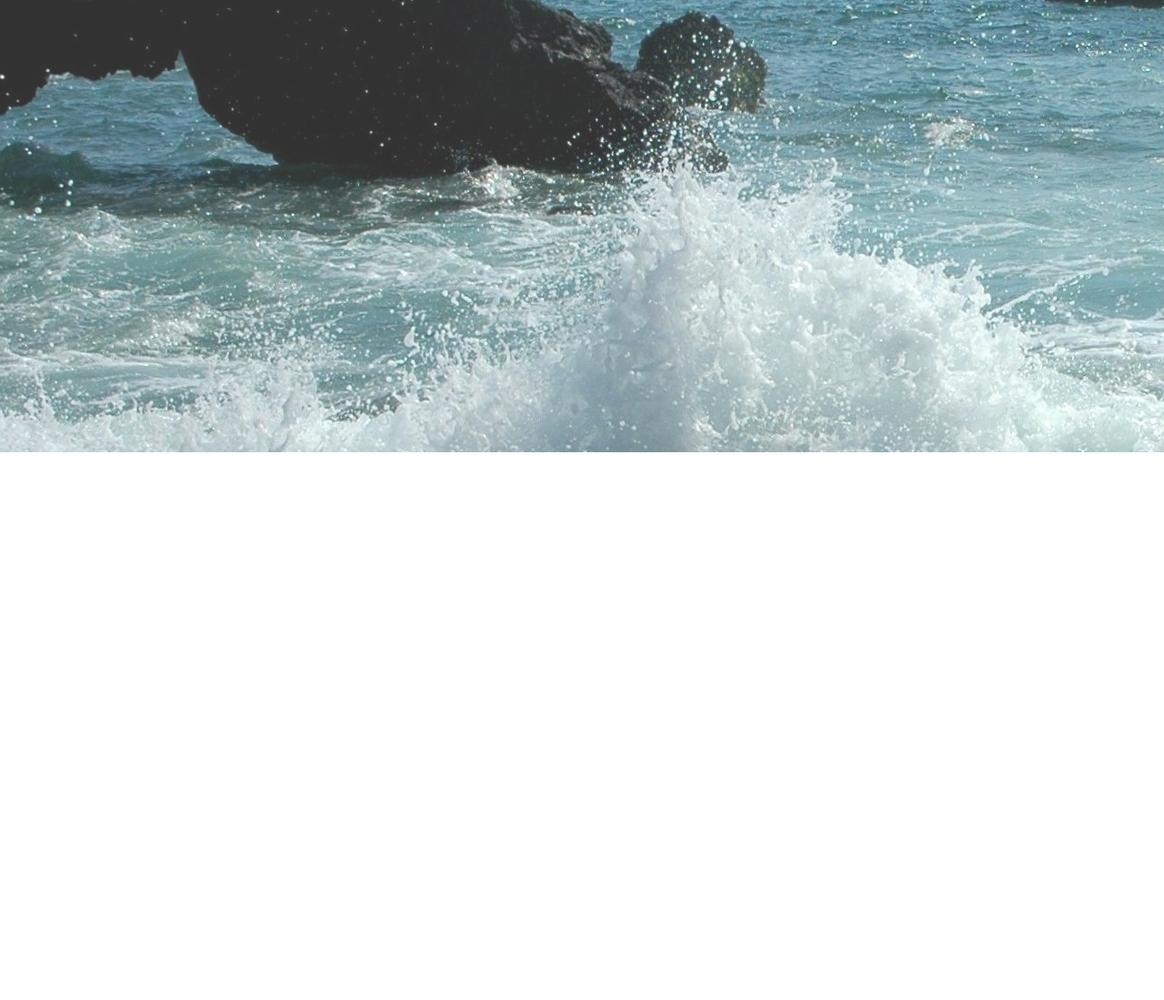
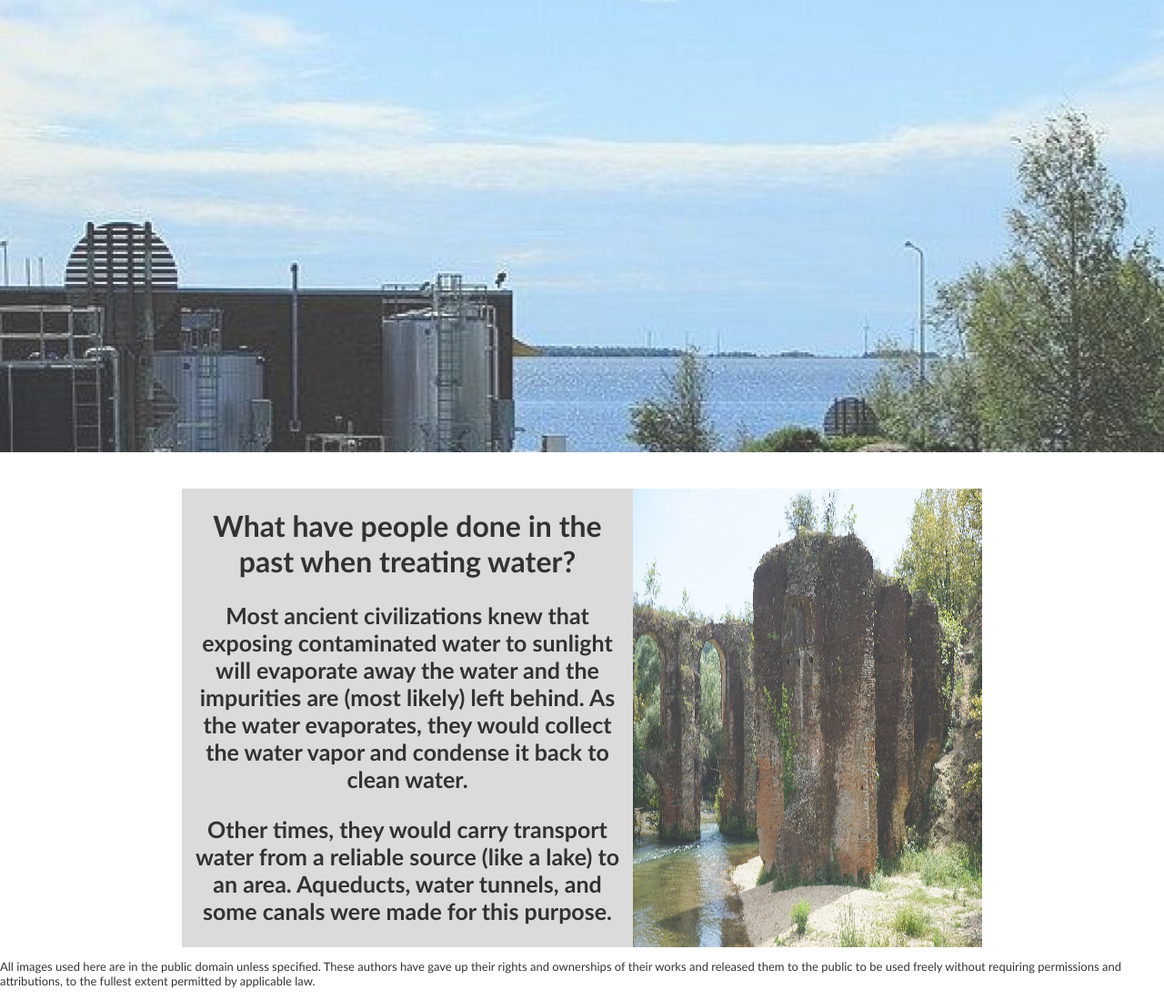
Before and after one commit to jljlspeedrunning/code_comp, a plain HTML site: page management.html in a window 1280 px wide. Shown: the part 92-1191 px from the top of the page at 91% size. Before the commit the page ends 800 px from the top, so only its background shows below. Drawn offline with Linux system fonts and the light colour scheme.

Commit message:
added on to some pages, added/modified some images

```diff
--- a/management.html
+++ b/management.html
@@ -8,7 +8,7 @@
         <title>Water Management</title>
     </head>
     <body>
-        <div style="background-image: url(resources/ocean.jpg);">
+        <div style="background-image: url(resources/wastewater_treatment.jpg);">
             <div id="side_more">
                 <h1 id="heading" onclick="location.href='index.html'">Clean Water Sanitation <img src="resources/droplet_logo.png" alt="droplet" style="height: 40px; width: auto;"></h1>
 
@@ -20,5 +20,20 @@
             </div>
             <div style="height: 500px"></div>
         </div>
+
+        <div class="side">
+            <div class="left" style="background-color: lightgrey;">
+                <div class="textbox">
+                    <h1>What have people done in the past when treating water?</h1>
+                    <h3>Most ancient civilizations knew that exposing contaminated water to sunlight will evaporate away the water and the impurities are (most likely) left behind. As the water evaporates, they would collect the water vapor and condense it back to clean water.</h3>
+                    <h3>Other times, they would carry transport water from a reliable source (like a lake) to an area. Aqueducts, water tunnels, and some canals were made for this purpose.</h3>
+                </div>
+            </div>
+            <img class="right" src="resources/aqueduct.jpg">
+        </div>
+
+        <p style="font-size: 13px;">
+            All images used here are in the public domain unless specified. These authors have gave up their rights and ownerships of their works and released them to the public to be used freely without requiring permissions and attributions, to the fullest extent permitted by applicable law.
+        </p>
     </body>
 </html>
```
Also changed, not shown: activities.html (+7 -3 lines), resources/aqueduct.jpg (added), resources/collecting_water_river.jpg (deleted), resources/wastewater_treatment.jpg (added), 1 other file.
